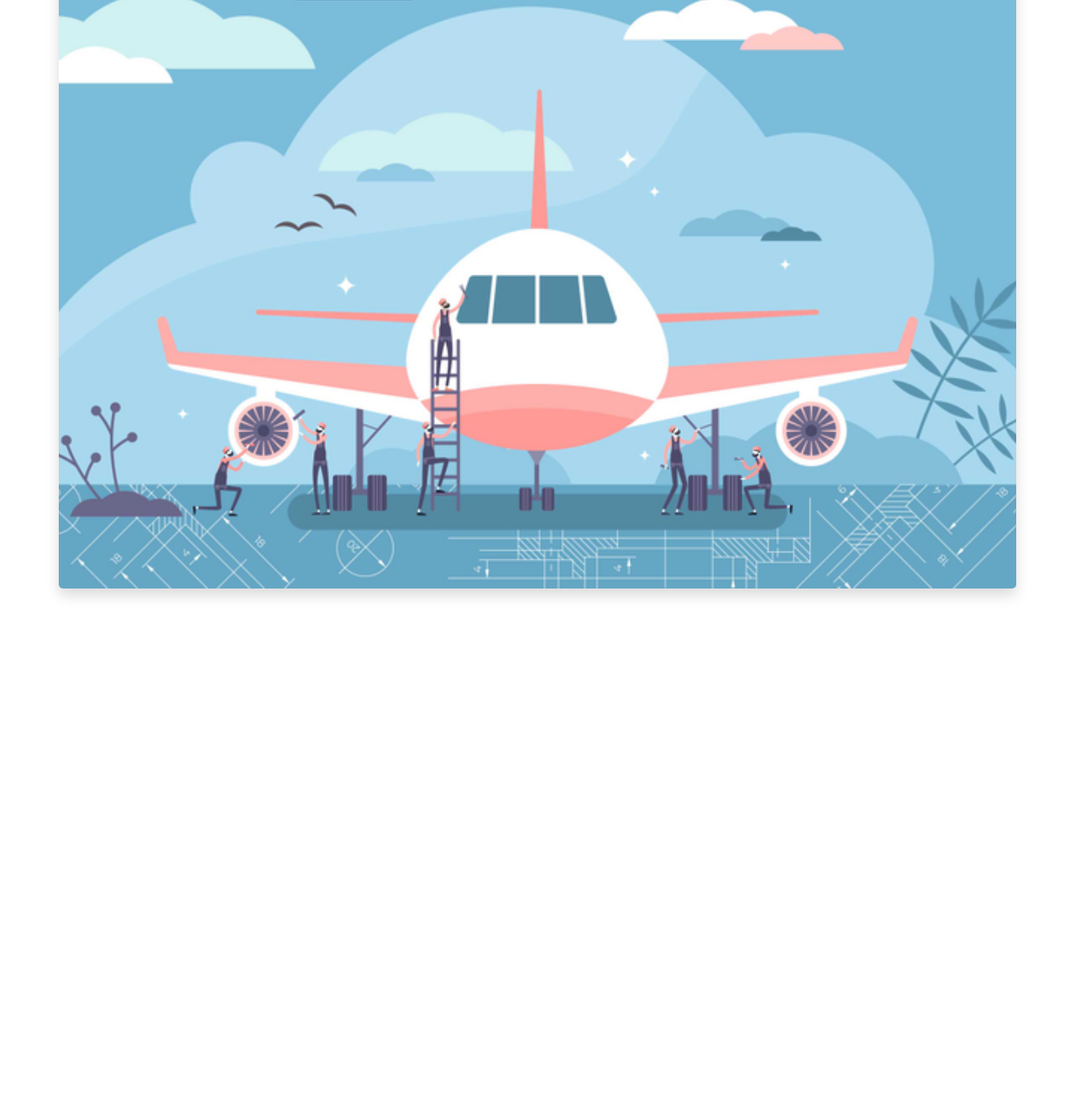
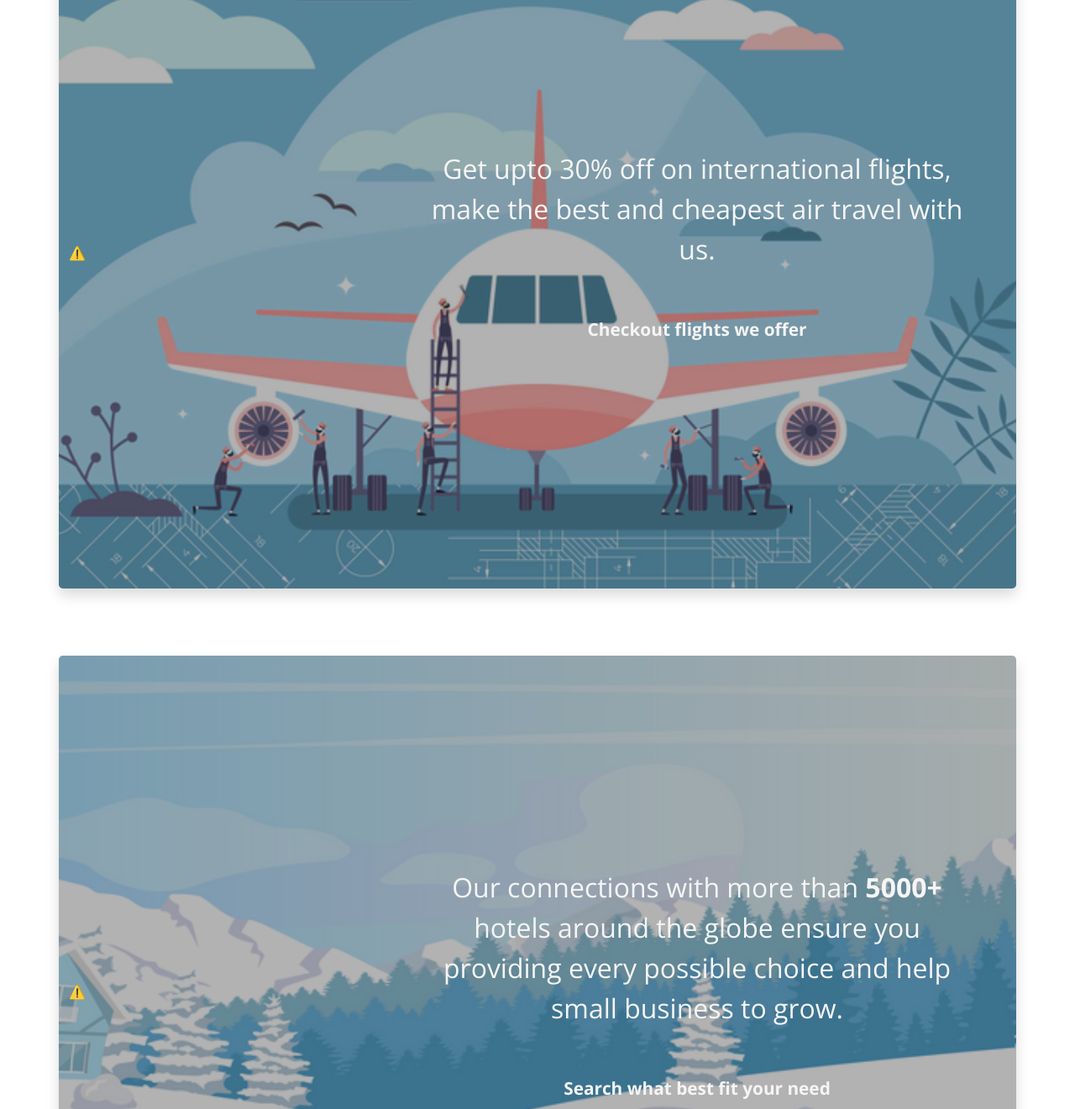
Before and after one commit to Bipul-Harsh/yatra, a plain HTML site: page index.html in a window 1280 px wide. Shown: the part 1075-2396 px from the top of the page at 84% size. Before the commit the page ends 1856 px from the top, so only its background shows below. Drawn offline with nearby package versions, Linux system fonts and the light colour scheme; no server answers.

Commit message:
landing complete

```diff
--- a/assets/style.css
+++ b/assets/style.css
@@ -69,7 +69,7 @@ section{
 #card-final{
     font-size: 1.3rem;
     font-weight: 800;
-    margin-top: 6vh;
+    margin-top: 5vh;
 }
 @media(max-width: 991px){
     #animation-container{
@@ -86,3 +86,9 @@ section{
 #flight{
     background-image: url('/assets/images/airport_terminal.webp')
 }
+#hotel{
+    background-image: url('/assets/images/hotel.webp');
+}
+#package{
+    background-image: url('/assets/images/package_background.png');
+}
--- a/index.html
+++ b/index.html
@@ -54,9 +54,41 @@
             </div>
         </div>
     </section>
-    <section class="container-lg position-relative" id="flight">
-        <div id="card-text"></div>
+    <section class="container-lg" id="flight">
+        <div class="row w-100 h-100" id="card-frame" @click="handlelogwindow()">
+            <div class="col-lg-4 col-12" id="animation-container">
+                <lottie-player src="https://assets2.lottiefiles.com/packages/lf20_ZL8df8.json" mode="bounce" background="transparent" speed="1" loop  autoplay></lottie-player>
+            </div>
+            <div class="col-12 col-lg-8 text-center vw-90" id="card-text">
+                <p>Get upto 30%&nbsp;off on international&nbsp;flights, make the best and cheapest air travel with us.</p>
+                <p id="card-final">Checkout flights we offer</p>
+            </div>
+        </div>
     </section>
+    <section class="container-lg" id="hotel">
+        <div class="row w-100 h-100" id="card-frame" @click="handlelogwindow()">
+            <div class="col-lg-4 col-12" id="animation-container">
+                <lottie-player src="https://assets1.lottiefiles.com/packages/lf20_fxvz0c.json" background="transparent" speed="1" loop autoplay></lottie-player>
+            </div>
+            <div class="col-12 col-lg-8 text-center vw-90" id="card-text">
+                <p>Our connections with more than <b>5000+</b> hotels around the globe ensure you providing every possible choice and help small business to grow.</p>
+                <p id="card-final">Search what best fit your need</p>
+            </div>
+        </div>
+    </section>
+    <section class="container-lg" id="package">
+        <div class="row w-100 h-100" id="card-frame" @click="handlelogwindow()">
+            <div class="col-lg-4 col-12" id="animation-container">
+                <lottie-player src="https://assets1.lottiefiles.com/packages/lf20_Jos3jH.json" background="transparent" speed="1" loop autoplay></lottie-player>
+            </div>
+            <div class="col-12 col-lg-8 text-center vw-90" id="card-text">
+                <p>Getting tired planning where to go, see our packages for different destinations you would like to go.</p>
+                <p id="card-final">See your desitnations</p>
+            </div>
+        </div>
+    </section>
+
+
 
 
     <!-- componenets call -->
```
Also changed, not shown: assets/images/hotel.webp (added), assets/images/package_background.png (added).
